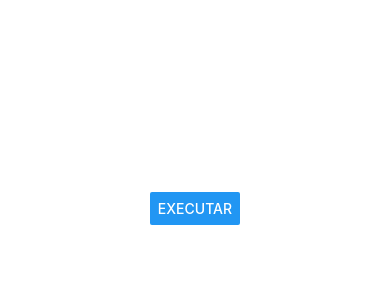
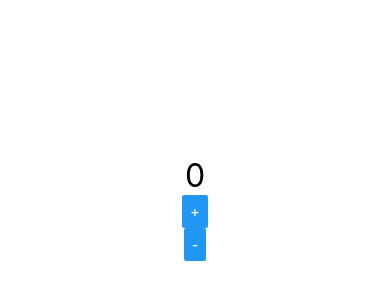
Before and after one commit to Francisco-Jair/estudos_react_native, a React Native app: screen / in a window 390 px wide. Shown: the part 214-514 px from the top of the page. Built offline with nearby package versions, Linux system fonts and the light colour scheme.

Commit message:
Criando Componente com estado

```diff
--- a/App.js
+++ b/App.js
@@ -5,11 +5,13 @@ import MinMax from "./src/componentes/MinMax";
 import Aleatorio from "./src/componentes/Aleatorio";
 import Frag from "./src/componentes/Frag";
 import Botao from "./src/componentes/Botao";
+import Contador from "./src/componentes/Contador";
 
 export default function App() {
   return (
     <SafeAreaView style={style.app}>
-      <Botao />
+      <Contador inicial={0} />
+      {/* <Botao /> */}
       {/* <Frag /> */}
       {/* <Aleatorio min={5} max={9} /> */}
       {/* <MinMax min="3" max={5} /> */}
--- /dev/null
+++ b/src/componentes/Contador.js
@@ -0,0 +1,19 @@
+import React, { useState } from "react";
+import { Text, Button } from "react-native";
+import estilo from "../estilos/estilo";
+
+export default function Contador(props) {
+  //   let numero = props.inicial;
+  const [numero, setNumero] = useState(props.inicial);
+
+  const inc = () => setNumero(numero + 1);
+  const dec = () => setNumero(numero - 1);
+
+  return (
+    <>
+      <Text style={estilo.grande}>{numero}</Text>
+      <Button title="+" onPress={inc} />
+      <Button title="-" onPress={dec} />
+    </>
+  );
+}
```
